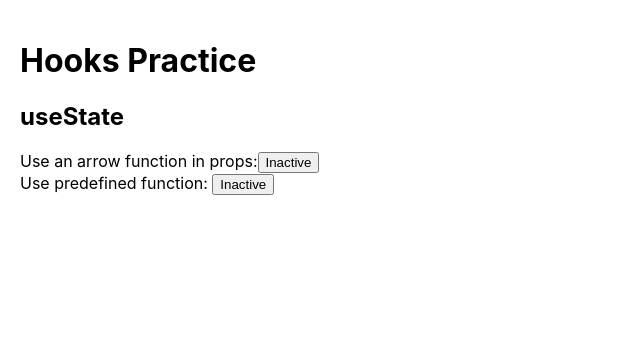
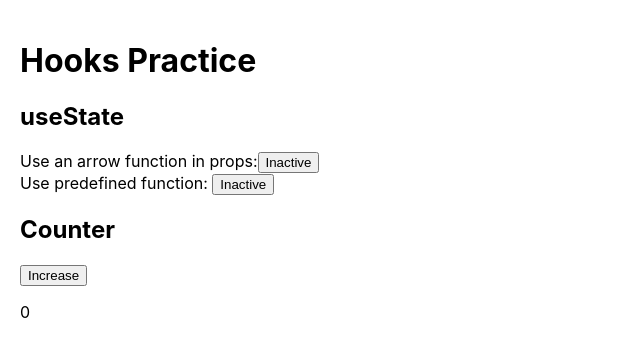
Before and after one commit to Mosoc/react-hooks-practice, a React (Create React App) app: page / in a window 1280 px wide. Shown: the top 356 px of the page, without its empty margins (0-640 px from the left). Built offline with nearby package versions, Linux system fonts and the light colour scheme.

Commit message:
Create class version counter

```diff
--- a/src/App.js
+++ b/src/App.js
@@ -1,5 +1,6 @@
 import React, { useState } from 'react';
 import AsBoolean from './UseState/AsBoolean';
+import Counter from './UseState/Counter';
 import './App.css';
 
 function App() {
@@ -12,6 +13,7 @@
     <div className="container">
       <h1>Hooks Practice</h1>
       <AsBoolean />
+      <Counter />
     </div>
   );
 }
--- /dev/null
+++ b/src/UseState/Counter.js
@@ -0,0 +1,31 @@
+import React from 'react';
+
+class CounterClass extends React.Component {
+  constructor(props) {
+    super(props);
+    this.state = {
+      count: 0
+    };
+    this.handleClick = this.handleClick.bind(this);
+  }
+
+  handleClick() {
+    this.setState(prevState => {
+      return {
+        count: prevState.count + 1
+      };
+    });
+  }
+
+  render() {
+    return (
+      <section>
+        <h2>Counter</h2>
+        <button onClick={this.handleClick}>Increase</button>
+        <p>{this.state.count}</p>
+      </section>
+    );
+  }
+}
+
+export default CounterClass;
```
